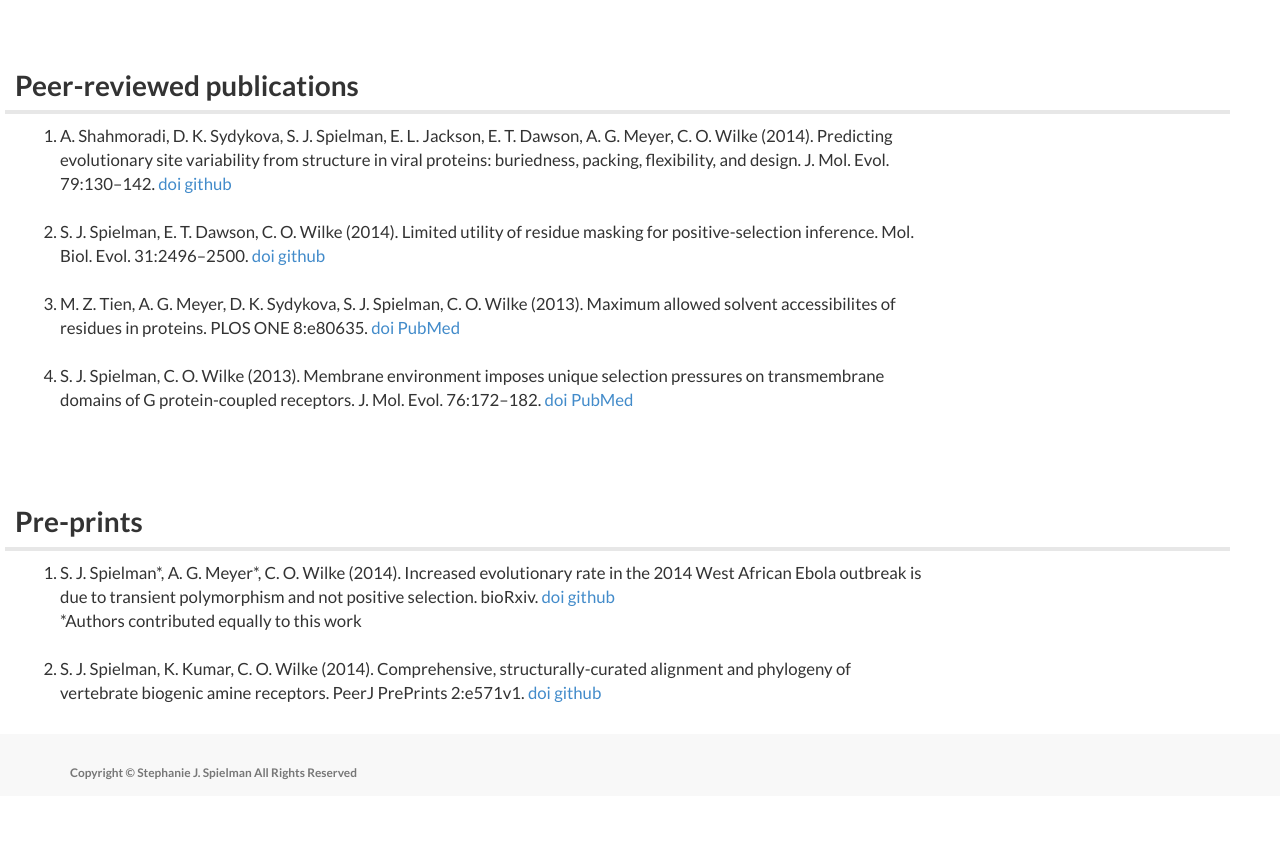
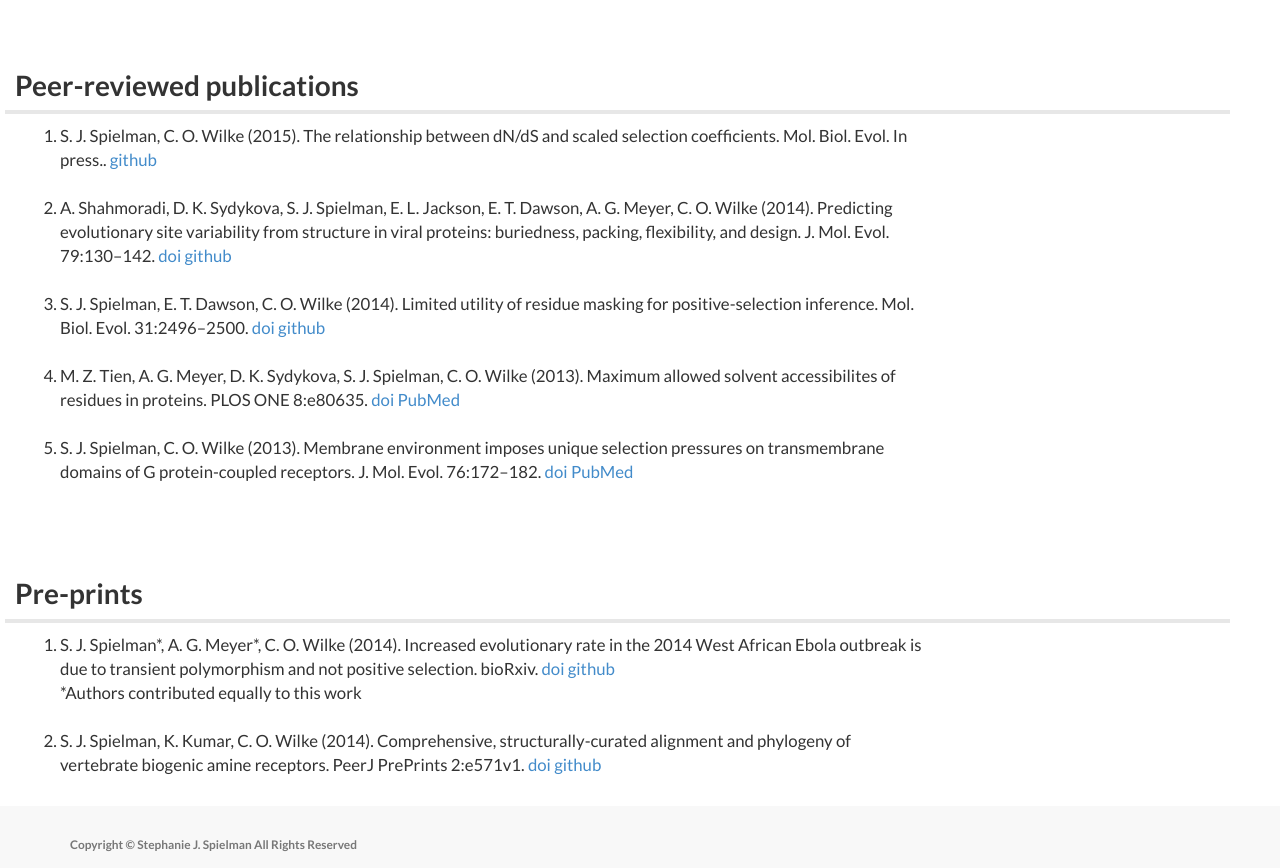
Before and after one commit to sjspielman/sjspielman.github.io, a Jekyll site: the page built from publications.html, in a window 1280 px wide and 1077 px high. Shown: the part 209-1077 px from the top of the window. Built offline with Jekyll 4.4.1, drawn with Linux system fonts in a browser that asks for light colours.

Commit message:
dnds paper

```diff
--- a/_data/publications.yml
+++ b/_data/publications.yml
@@ -1,3 +1,10 @@
+- author: S. J. Spielman, C. O. Wilke
+  year: 2015
+  title: "The relationship between dN/dS and scaled selection coefficients"
+  ref: "Mol. Biol. Evol. In press."
+  github: https://github.com/clauswilke/Omega_Mutsel
+
+
 - author: A. Shahmoradi, D. K. Sydykova, S. J. Spielman, E. L. Jackson, E. T. Dawson, A. G. Meyer, C. O. Wilke
   year: 2014
   title: "Predicting evolutionary site variability from structure in viral proteins: buriedness, packing, flexibility, and design"
```
